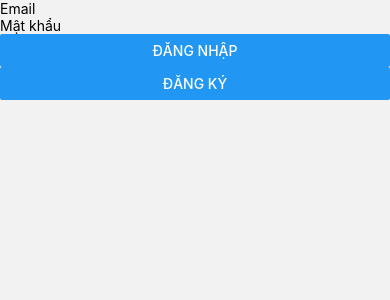
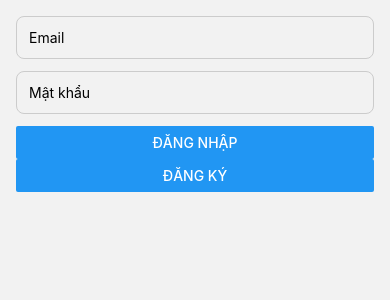
Before and after one commit to FckinDuck/CuoiKy, a React Native app in the folder CuoiKy/: screen /Login in a window 390 px wide. Shown: the top 300 px of the page. Built offline with nearby package versions, Linux system fonts and the light colour scheme.

Commit message:
testing for instability

```diff
--- a/CuoiKy/screens/LoginScreen.js
+++ b/CuoiKy/screens/LoginScreen.js
@@ -1,20 +1,70 @@
 import React, { useState } from 'react';
-import { View, TextInput, Button } from 'react-native';
+import { View, TextInput, Button, Text, ActivityIndicator, StyleSheet } from 'react-native';
 import { useAuth } from '../providers/AuthProvider';
 
-const LoginScreen = ({navigation}) => {
+const LoginScreen = ({ navigation }) => {
   const { login } = useAuth();
   const [email, setEmail] = useState('');
   const [password, setPassword] = useState('');
+  const [loading, setLoading] = useState(false);
+  const [error, setError] = useState('');
+
+  const handleLogin = async () => {
+    setLoading(true);
+    setError('');
+    try {
+      await login(email, password);
+    } catch (err) {
+      setError(err.message || 'Đăng nhập thất bại');
+    } finally {
+      setLoading(false);
+    }
+  };
 
   return (
-    <View>
-      <TextInput placeholder="Email" value={email} onChangeText={setEmail} />
-      <TextInput placeholder="Mật khẩu" value={password} onChangeText={setPassword} secureTextEntry />
-      <Button title="Đăng nhập" onPress={() => login(email, password)} />
-      <Button title="Đăng ký" onPress={() => navigation.navigate('Register')} />
+    <View style={styles.container}>
+      <TextInput
+        placeholder="Email"
+        value={email}
+        onChangeText={setEmail}
+        keyboardType="email-address"
+        autoCapitalize="none"
+        style={styles.input}
+      />
+      <TextInput
+        placeholder="Mật khẩu"
+        value={password}
+        onChangeText={setPassword}
+        secureTextEntry
+        style={styles.input}
+      />
+      {error ? <Text style={styles.error}>{error}</Text> : null}
+      {loading ? (
+        <ActivityIndicator />
+      ) : (
+        <>
+          <Button title="Đăng nhập" onPress={handleLogin} />
+          <Button title="Đăng ký" onPress={() => navigation.navigate('Register')} />
+        </>
+      )}
     </View>
   );
 };
 
+const styles = StyleSheet.create({
+  container: { padding: 16 },
+  input: {
+    borderWidth: 1,
+    borderColor: '#ccc',
+    borderRadius: 8,
+    padding: 12,
+    marginBottom: 12,
+  },
+  error: {
+    color: 'red',
+    marginBottom: 12,
+    textAlign: 'center',
+  },
+});
+
 export default LoginScreen;
--- a/CuoiKy/services/authService.js
+++ b/CuoiKy/services/authService.js
@@ -1,5 +1,9 @@
 import auth from '@react-native-firebase/auth';
 import firestore from '@react-native-firebase/firestore';
+
+global.Buffer = require('buffer').Buffer;
+const encodeEmail = (email) => Buffer.from(email).toString('base64');
+const decodeEmail = (encoded) => Buffer.from(encoded, 'base64').toString('utf-8');
 
 export const registerUser = async (email, password, displayName) => {
   const userCredential = await auth().createUserWithEmailAndPassword(email, password);
@@ -10,8 +14,10 @@ export const registerUser = async (email, password, displayName) => {
     photoURL: 'https://picsum.photos/200',
   });
 
+  const encodedEmail = encodeEmail(email);
+
   const userData = {
-    email: user.email,
+    email,
     displayName,
     avatar: 'https://picsum.photos/200',
     createdAt: firestore.FieldValue.serverTimestamp(),
@@ -23,7 +29,8 @@ export const registerUser = async (email, password, displayName) => {
     isBanned: false,
   };
 
-  await firestore().collection('USERS').doc(user.uid).set(userData);
+  await firestore().collection('USERS').doc(encodedEmail).set(userData);
+
   return { ...userData, uid: user.uid };
 };
 
@@ -31,7 +38,8 @@ export const loginUser = async (email, password) => {
   const userCredential = await auth().signInWithEmailAndPassword(email, password);
   const user = userCredential.user;
 
-  const userDoc = await firestore().collection('USERS').doc(user.uid).get();
+  const encodedEmail = encodeEmail(email);
+  const userDoc = await firestore().collection('USERS').doc(encodedEmail).get();
 
   if (!userDoc.exists) {
     throw new Error('Không tìm thấy thông tin người dùng.');
@@ -39,11 +47,11 @@ export const loginUser = async (email, password) => {
 
   const userData = userDoc.data();
 
-  if (userData.isBanned) {
-    throw new Error('Tài khoản đã bị khóa.');
+  if (!userData || userData.isBanned) {
+    throw new Error('Tài khoản đã bị khóa hoặc dữ liệu không hợp lệ.');
   }
 
-  await firestore().collection('USERS').doc(user.uid).update({
+  await firestore().collection('USERS').doc(encodedEmail).update({
     lastLogin: firestore.FieldValue.serverTimestamp(),
   });
 
```
